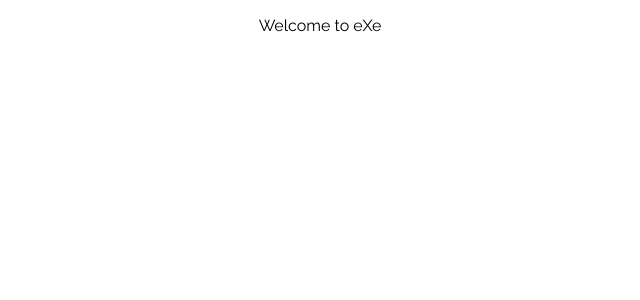
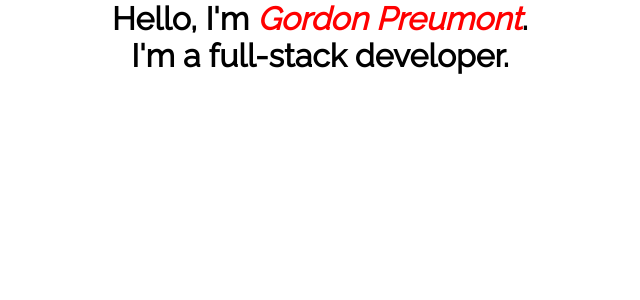
Before and after one commit to GordonPmnt/exe, a React (Create React App) app: page / in a window 1280 px wide. Shown: the top 300 px of the page, without its empty margins (320-960 px from the left). Built offline with nearby package versions, Linux system fonts and the light colour scheme.

Commit message:
slogan on landing page

```diff
--- a/src/App.js
+++ b/src/App.js
@@ -1,10 +1,10 @@
 import React from 'react';
-import Welcome from './components/Welcome';
+import Landing from './components/Landing';
 
 function App() {
   return (
     <>
-      <Welcome />
+      <Landing />
     </>
   );
 }
--- /dev/null
+++ b/src/components/Landing.jsx
@@ -0,0 +1,27 @@
+import React from 'react';
+import styled from 'styled-components';
+
+const Landing = () => {
+    const Hero = styled.div`
+        width: 100vw;
+        height: 100vh;
+    `
+
+    const Pitch = styled.h1`
+        text-align: center;
+        margin: 0;
+    `
+
+    const Name = styled.em`
+        color: red;
+    `
+
+    return (
+        <Hero>
+            <Pitch>Hello, I'm <Name>Gordon Preumont</Name>.</Pitch>
+            <Pitch>I'm a full-stack developer.</Pitch>
+        </Hero>
+    )
+}
+
+export default Landing;
--- a/src/components/Welcome.jsx
+++ /dev/null
@@ -1,18 +0,0 @@
-import React from 'react';
-import styled from 'styled-components';
-
-const Welcome = () => {
-    const Hero = styled.div`
-        text-align: center;
-        width: 100vw;
-        height: 100vh;
-    `
-
-    return (
-        <Hero>
-            <p>Welcome to eXe</p>
-        </Hero>
-    )
-}
-
-export default Welcome;
```
